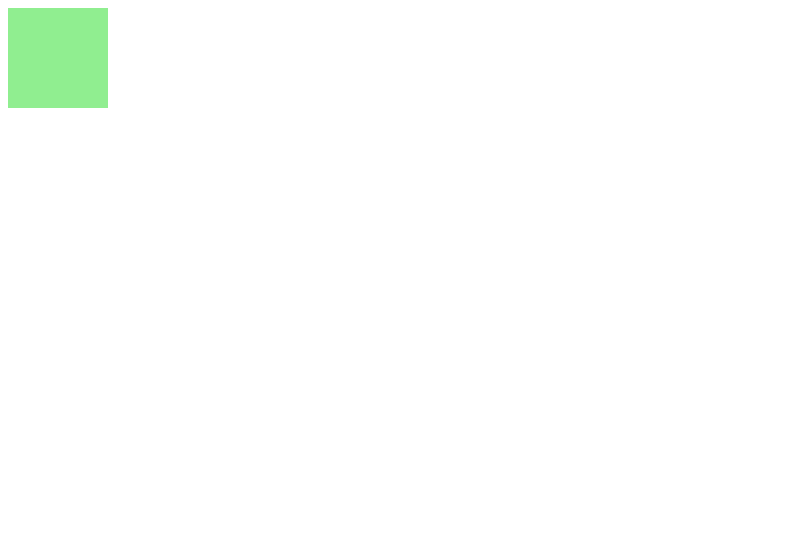
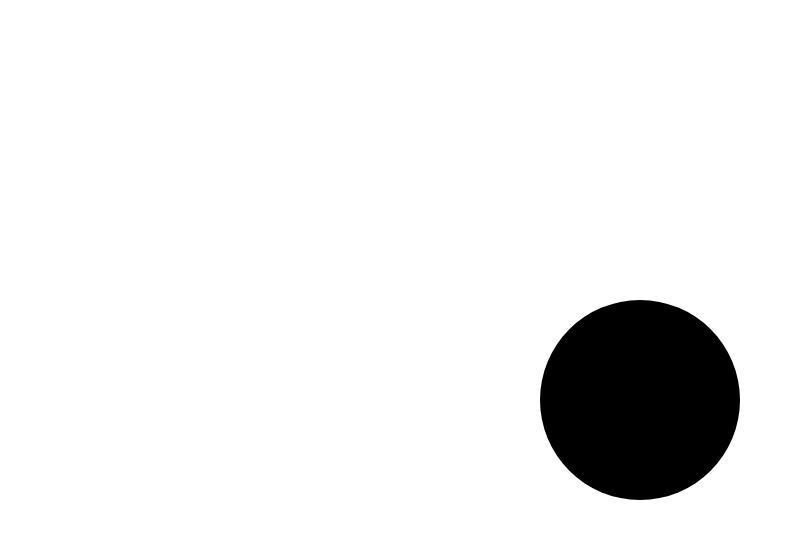
Before and after one commit to imjaylenbro/css-animation-practice, a plain HTML site: page index.html in a window 1280 px wide. Shown: the whole page, without its empty margins (0-795 px from the left). Drawn offline with Linux system fonts and the light colour scheme.

Commit message:
added transitions and animations:

```diff
--- a/index.html
+++ b/index.html
@@ -7,10 +7,10 @@
     <link rel="stylesheet" href="styles.css">
 </head>
 <body>
-    <div class="box-1"></div>
-    <div class="box-2"></div>
-    <div class="box-3"></div>
-    <div class="box-4"></div>
+    <div class="box box--top-right"></div>
+    <div class="box box--top-left"></div>
+    <div class="box box--bottom-right"></div>
+    <div class="box box--bottom-left"></div>
 
 </body>
 </html>
--- a/styles.css
+++ b/styles.css
@@ -1,36 +1,98 @@
 /* --- box one ---- */
-.box-1 {
+.box {
     height: 100px;
     width: 100px;
+    position: absolute;
+}
+.box:hover{
+    border: 2px solid white;
+    transition: border .5s;
+}
+.box--top-right {
+    background-color: lightblue;
+    top: 0;
+    left: 0;
+    animation: box--top-right forwards 4s;
+}
+.box--top-left {
     background-color: lightcoral;
-    position: absolute;
-    animation-name: litecoral;
-    animation-duration: 4s;
+    top: 0;
+    right: 0;
+    animation: box--top-left forwards 4s;
 }
-/* --- box two ---- */
-.box-2 {
-    height: 100px;
-    width: 100px;
-    background-color: lightblue;
-    position: absolute;
-    animation-name: liteblue;
-    animation-duration: 4s;
+.box--bottom-right {
+    background-color: lightgreen;
+    bottom: 0;
+    right: 0;
+    animation: box--bottom-right forwards 4s;
 }
-/* --- box three ---- */
-.box-3 {
-    height: 100px;
-    width: 100px;
+.box--bottom-left {
     background-color: lightgoldenrodyellow;
-    position: absolute;
-    animation-name: liteyellow;
-    animation-duration: 4s;
+    bottom: 0;
+    left: 0;
+    animation: box--bottom-left forwards 4s;
 }
-/* --- box four ---- */
-.box-4 {
-    height: 100px;
-    width: 100px;
-    background-color: lightgreen;
-    position: absolute;
-    animation-name: litegreen;
-    animation-duration: 4s;
+
+
+
+@keyframes box--top-right{
+    to{
+        top: 50%;
+        left: 50%;
+        background-color: black;
+        border-radius: 0 0 100px 0;
+    }
+
 }
+
+@keyframes box--top-left{
+    to{
+        top: 50%;
+        right: 50%;
+        background-color: black;
+        border-radius: 0 0 0 100px;
+    }
+
+}@keyframes box--bottom-right{
+    to{
+        bottom: 50%;
+        right: 50%;
+        background-color: black;
+        border-radius: 100px 0 0 0;
+    }
+
+}@keyframes box--bottom-left{
+    to{
+        bottom: 50%;
+        left: 50%;
+        background-color: black;
+        border-radius: 0 100px 0 0;
+    }
+
+}
+
+
+
+
+/* @keyframes mycoralse {
+    0% {background-color: lightcoral(240, 128, 128, 0.13); left: 0px; top: 0px; border-radius: 0 50% 0 0;}
+    25% {background-color: rgba(240, 128, 128, 0.13); left: 400px; top: 300px; border-radius: 0 50% 0 0;}
+    50% {background-color: rgba(240, 128, 128, 0.315); left: 400px; top: 300px; border-radius: 0 50% 0 0;}
+    75% {background-color: rgba(240, 128, 128, 0.562); left: 400px; top: 300x; border-radius: 0 50% 0 0;}
+    100% {background-color: rgba(240, 128, 128, 0.062); left: 400px; top: 300px; border-radius: 0 50% 0 0;}
+
+}@keyframes mygreengrass {
+    0% {background-color: lightcoral(240, 128, 128, 0.13); left: 0px; top: 0px; border-radius: 0 50% 0 0;}
+    25% {background-color: rgba(240, 128, 128, 0.13); left: 400px; top: 300px; border-radius: 0 50% 0 0;}
+    50% {background-color: rgba(240, 128, 128, 0.315); left: 400px; top: 300px; border-radius: 0 50% 0 0;}
+    75% {background-color: rgba(240, 128, 128, 0.562); left: 400px; top: 300x; border-radius: 0 50% 0 0;}
+    100% {background-color: rgba(240, 128, 128, 0.062); left: 400px; top: 300px; border-radius: 0 50% 0 0;}
+
+}@keyframes yellowrain {
+    0% {background-color: lightcoral(240, 128, 128, 0.13); left: 0px; top: 0px; border-radius: 0 50% 0 0;}
+    25% {background-color: rgba(240, 128, 128, 0.13); left: 400px; top: 300px; border-radius: 0 50% 0 0;}
+    50% {background-color: rgba(240, 128, 128, 0.315); left: 400px; top: 300px; border-radius: 0 50% 0 0;}
+    75% {background-color: rgba(240, 128, 128, 0.562); left: 400px; top: 300x; border-radius: 0 50% 0 0;}
+    100% {background-color: rgba(240, 128, 128, 0.062); left: 400px; top: 300px; border-radius: 0 50% 0 0;}
+
+} */
```
